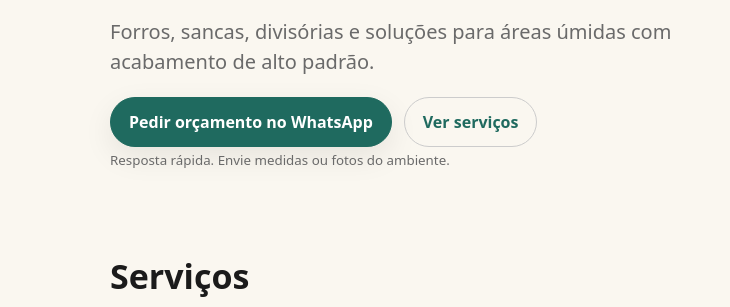
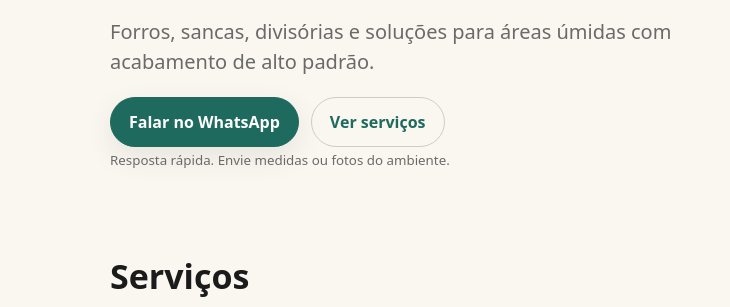
Before and after one commit to Rafaero/no-detalhe-drywall, a plain HTML site: page index.html in a window 1280 px wide. Shown: the part 256-563 px from the top of the page, 0-730 px from the left. Drawn offline with Linux system fonts and the light colour scheme; grey boxes are pictures that could not be loaded.

Commit message:
Update index.html

```diff
--- a/index.html
+++ b/index.html
@@ -47,7 +47,7 @@
         <h1>Transforme seu espaço com <span>drywall</span></h1>
         <p>Forros, sancas, divisórias e soluções para áreas úmidas com acabamento de alto padrão.</p>
         <div class="cta">
-          <a class="btn primary" id="whatsCta" href="#" target="_blank" rel="noopener">Pedir orçamento no WhatsApp</a>
+          <a class="btn primary" id="whatsCta" href="#" target="_blank" rel="noopener">Falar no WhatsApp</a>
           <a class="btn ghost" href="#servicos">Ver serviços</a>
         </div>
         <small class="hint">Resposta rápida. Envie medidas ou fotos do ambiente.</small>
```
